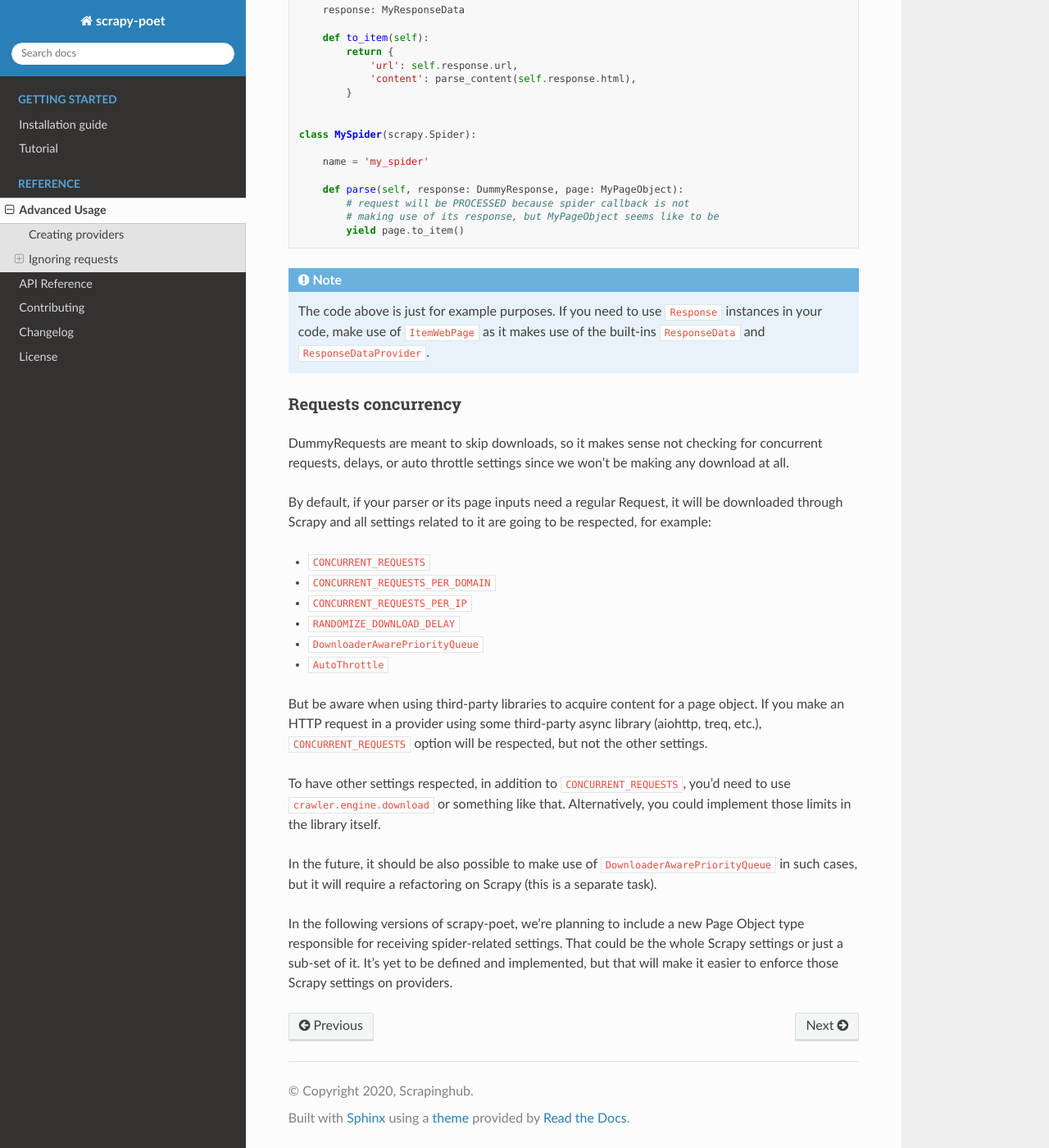
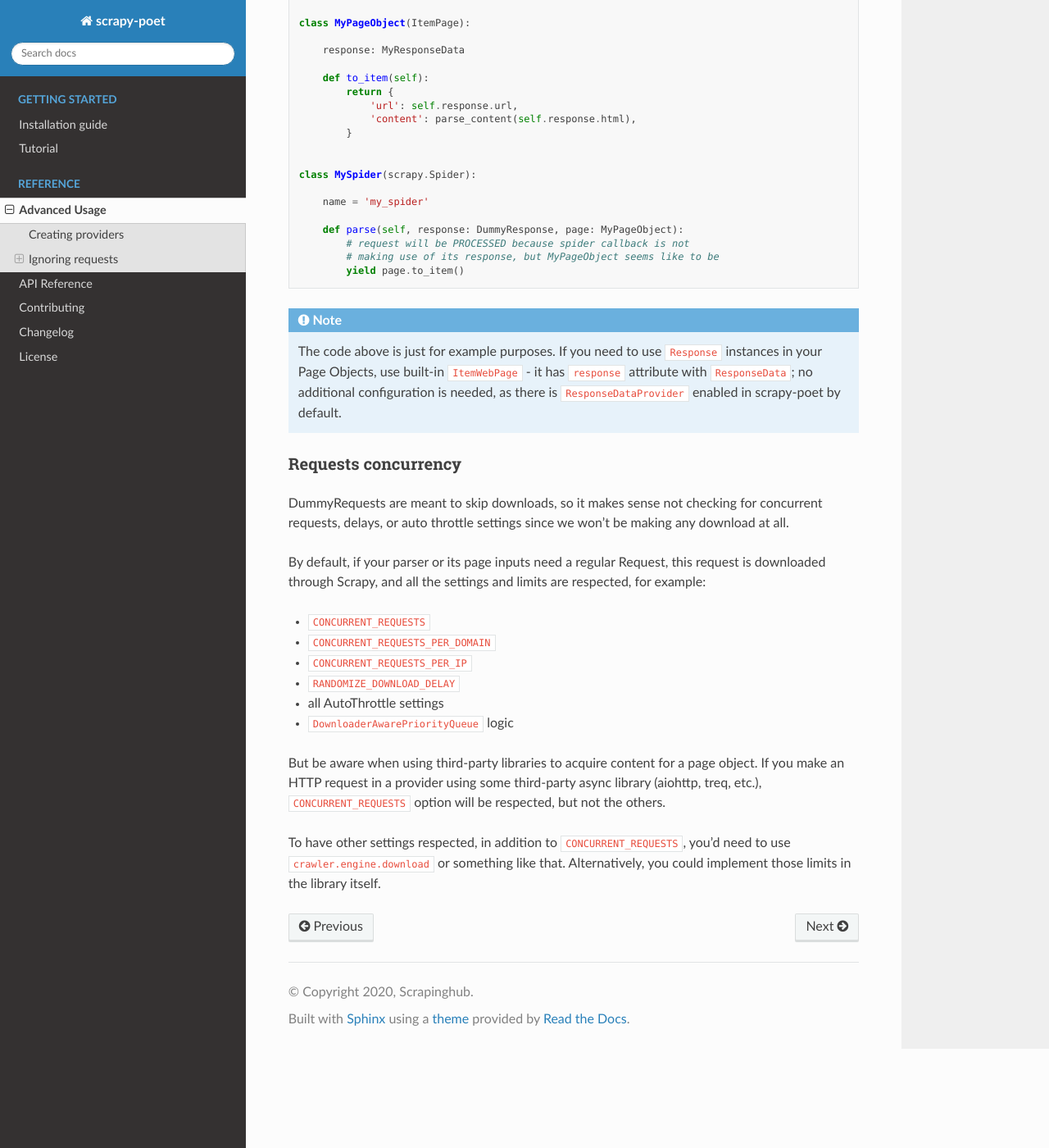
Before and after one commit to scrapinghub/scrapy-poet, a Sphinx documentation site: the page built from docs/advanced.rst, in a window 1280 px wide and 1400 px high, scrolled down 2801 px. Shown: the whole window at 82% size. Built offline with Sphinx 7.4.7 and the Read the Docs theme 2.0.0, drawn with Linux system fonts in a browser that asks for light colours; some of the changed text lies outside the part shown.

Commit message:
cleanup "advanced" docs
* Injectors => Injectables
* simplify wording
* remove notes about features we will implement in future

```diff
--- a/docs/advanced.rst
+++ b/docs/advanced.rst
@@ -7,9 +7,10 @@
 Creating providers
 ==================
 
-Providers are responsible for building dependencies needed by Injectors. A very
-good example would be the ``ResponseDataProvider``, which builds and provides a
-``ResponseData`` instance for Injectors that need it, like the ``ItemWebPage``.
+Providers are responsible for building dependencies needed by Injectable
+objects. A good example would be the ``ResponseDataProvider``,
+which builds and provides a ``ResponseData`` instance for Injectables
+that need it, like the ``ItemWebPage``.
 
 .. code-block:: python
 
@@ -42,9 +43,8 @@
 
 .. warning::
 
-    Currently, scrapy-poet is only able to inject ``Response`` instances as
-    provider dependencies. We should be able to overcome this limitation in the
-    future.
+    Currently, scrapy-poet is only able to inject ``Response`` and
+    ``DummyResponse`` instances as *provider* dependencies.
 
 Ignoring requests
 =================
@@ -64,13 +64,16 @@
     def parser(self, response: DummyRequest, page: MyPageObject):
         pass
 
-Spiders that annotate its first argument as ``DummyResponse`` are signaling that
-they're not going to make use of it, so it should be safe to skip it from our
-downloader middleware. This type annotation is already applied when you use the
-``callback_for`` helper.
+Spider method that has its first argument annotated as :class:`~.DummyResponse`
+is signaling that it is not going to use the response, so it should be safe
+to not download scrapy Response as usual.
 
-If neither spider callback or any of the input providers are going to make use
-of a ``Response``, our Injection Middleware skips download returning a
+This type annotation is already applied when you use the :func:`~.callback_for`
+helper: the callback which is created by ``callback_for`` doesn't use Response,
+it just calls page object's to_item method.
+
+If neither spider callback nor any of the input providers are using
+``Response``, InjectionMiddleware skips the download, returning a
 ``DummyResponse`` instead. For example:
 
 .. code-block:: python
@@ -120,9 +123,8 @@
             # not MyPageObject seem like to be making use of its response
             yield page.to_item()
 
-Although, if the spider callback is not going to use the ``Response``, but the
-Page Object makes use of it, the request is not going to be ignored and will be
-processed, for example:
+Although, if the spider callback is not using ``Response``, but the
+Page Object uses it, the request is not ignored, for example:
 
 .. code-block:: python
 
@@ -174,8 +176,10 @@
 .. note::
 
     The code above is just for example purposes. If you need to use ``Response``
-    instances in your code, make use of ``ItemWebPage`` as it makes use of the
-    built-ins ``ResponseData`` and ``ResponseDataProvider``.
+    instances in your Page Objects, use built-in ``ItemWebPage`` - it has
+    ``response`` attribute with ``ResponseData``; no additional configuration
+    is needed, as there is ``ResponseDataProvider`` enabled in scrapy-poet
+    by default.
 
 Requests concurrency
 --------------------
@@ -184,32 +188,22 @@
 concurrent requests, delays, or auto throttle settings since we won't be making
 any download at all.
 
-By default, if your parser or its page inputs need a regular Request, it will
-be downloaded through Scrapy and all settings related to it are going to be
+By default, if your parser or its page inputs need a regular Request,
+this request is downloaded through Scrapy, and all the settings and limits are
 respected, for example:
 
 - ``CONCURRENT_REQUESTS``
 - ``CONCURRENT_REQUESTS_PER_DOMAIN``
 - ``CONCURRENT_REQUESTS_PER_IP``
 - ``RANDOMIZE_DOWNLOAD_DELAY``
-- ``DownloaderAwarePriorityQueue``
-- ``AutoThrottle``
+- all AutoThrottle settings
+- ``DownloaderAwarePriorityQueue`` logic
 
 But be aware when using third-party libraries to acquire content for a page
 object. If you make an HTTP request in a provider using some third-party async
 library (aiohttp, treq, etc.), ``CONCURRENT_REQUESTS`` option will be respected,
-but not the other settings.
+but not the others.
 
 To have other settings respected, in addition to ``CONCURRENT_REQUESTS``, you'd
 need to use ``crawler.engine.download`` or something like that. Alternatively,
 you could implement those limits in the library itself.
-
-In the future, it should be also possible to make use of
-``DownloaderAwarePriorityQueue`` in such cases, but it will require a
-refactoring on Scrapy (this is a separate task).
-
-In the following versions of scrapy-poet, we're planning to include a new Page
-Object type responsible for receiving spider-related settings. That could be
-the whole Scrapy settings or just a sub-set of it. It's yet to be defined and
-implemented, but that will make it easier to enforce those Scrapy settings on
-providers.
```
